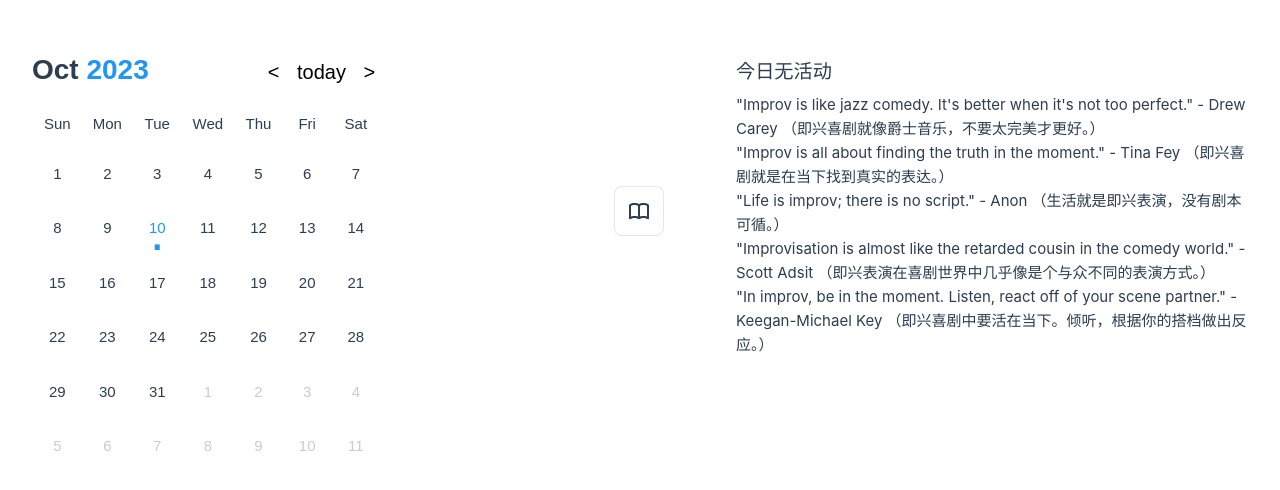
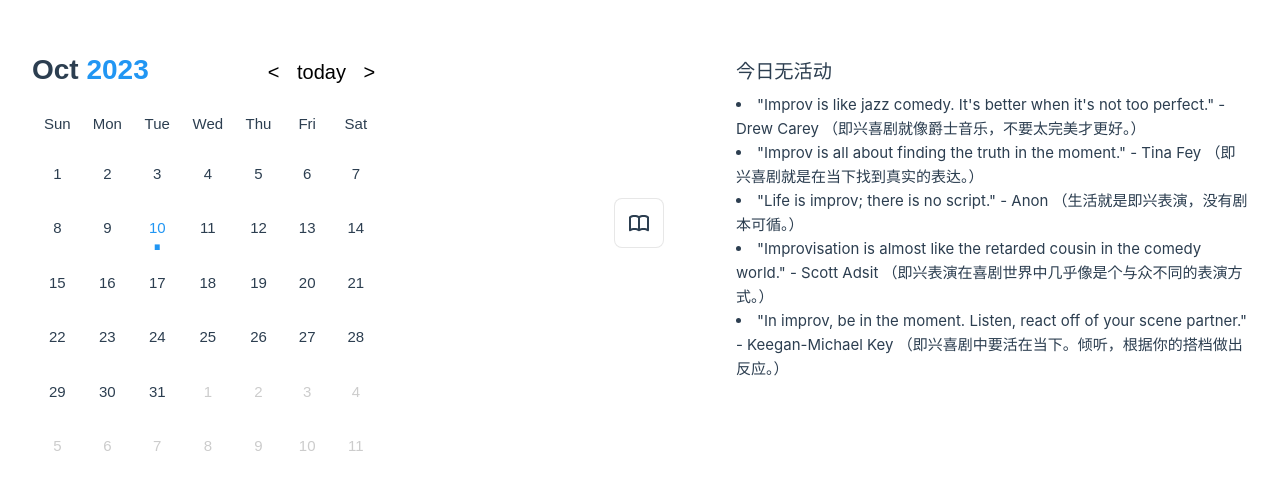
Before and after one commit to roshameow/daydream-improv, a Vue app: page /noactivity in a window 1280 px wide. Shown: the part 138-628 px from the top of the page. Built offline with nearby package versions, Linux system fonts and the light colour scheme.

Commit message:
fix activities style

```diff
--- a/index.html
+++ b/index.html
@@ -4,7 +4,7 @@
     <meta charset="UTF-8">
     <link rel="icon" href="/favicon.ico">
     <meta name="viewport" content="width=device-width, initial-scale=1.0">
-    <title>Vite App</title>
+    <title>DayDream Improv</title>
   </head>
   <body>
     <div id="app"></div>
--- a/src/components/activities/2023-10-10.vue
+++ b/src/components/activities/2023-10-10.vue
@@ -79,8 +79,10 @@ import SupportIcon from "../icons/IconSupport.vue";
           <li> 第三轮：两人试图引用，或者反驳对方观点</li>
         </ul>
           </li>
-        <li>Gibberish - Past Incident(火星语聊往事)：给出一个主题，交替用火星语和中文对话，过程中主持人会随时翻牌切换语言。
-        <br /></li>
+        <li>Gibberish - Past Incident(火星语聊往事)：两人用火星语聊天，讲述者用火星语讲述一段往事，对话者用中文将其重述给观众。
+     </li>
+        <li>Gibberish - Chinese(双语聊天)：给出一个主题，交替用火星语和中文对话，过程中主持人会随时翻牌切换语言。
+     </li>
       </ul>
 
       </p>
@@ -97,3 +99,5 @@ import SupportIcon from "../icons/IconSupport.vue";
     </ActivityItem>
   </main>
 </template>
+
+<style src="./activity_template.css"></style>
--- a/src/components/activities/2023-9-26.vue
+++ b/src/components/activities/2023-9-26.vue
@@ -9,16 +9,13 @@ import SupportIcon from "../icons/IconSupport.vue";
 
 <template>
   <main>
-
     <ActivityItem>
       <template #icon>
         <EcosystemIcon />
       </template>
       <template #heading>主题</template>
 
-      对话剧场:
-      通过一段故事为引导，在对话中对观众感兴趣的内容进行肢体表演。
-
+      对话剧场: 通过一段故事为引导，在对话中对观众感兴趣的内容进行肢体表演。
     </ActivityItem>
 
     <ActivityItem>
@@ -26,13 +23,18 @@ import SupportIcon from "../icons/IconSupport.vue";
         <CommunityIcon />
       </template>
       <template #heading>活动形式</template>
-      - 讲述和提问：一个人讲述一段故事，其余人对自己感兴趣的内容进行提问，讲述人口述更多细节，或邀请其他表演者表演这段场景<br />
-      - 即兴插入：在对话过程中即兴表演一段对话中大家感兴趣的场景<br />
-      - 三头怪：三个表演者每人只说短语，以接龙的形式完成一句人物对话，或内心独白<br />
-      - 人体雕塑：两个表演者只通过肢体动作描述场景<br />
-      - question only: 两个人只用疑问句对话<br />
-      - 儿童剧模式：表演者在表演过程中讲出人物的内心独白<br />
-
+      <ul>
+        <li>
+          讲述和提问：一个人讲述一段故事，其余人对自己感兴趣的内容进行提问，讲述人口述更多细节，或邀请其他表演者表演这段场景。
+        </li>
+        <li>即兴插入：在对话过程中即兴表演一段对话中大家感兴趣的场景。</li>
+        <li>
+          三头怪：三个表演者每人只说短语，以接龙的形式完成一句人物对话，或内心独白。
+        </li>
+        <li>人体雕塑：两个表演者只通过肢体动作描述场景。</li>
+        <li>question only: 两个人只用疑问句对话。</li>
+        <li>儿童剧模式：表演者在表演过程中讲出人物的内心独白。</li>
+      </ul>
     </ActivityItem>
 
     <ActivityItem>
@@ -45,3 +47,5 @@ import SupportIcon from "../icons/IconSupport.vue";
     </ActivityItem>
   </main>
 </template>
+
+<style src="./activity_template.css"></style>
--- a/src/components/activities/TheWelcome.vue
+++ b/src/components/activities/TheWelcome.vue
@@ -14,25 +14,38 @@ import SupportIcon from "../icons/IconSupport.vue";
         <DocumentationIcon />
       </template>
       <template #heading>今日无活动</template>
+      <!-- <ul> -->
         <p>
-        "Improv is like jazz comedy. It's better when it's not too perfect." - Drew Carey
-        （即兴喜剧就像爵士音乐，不要太完美才更好。）
+          <li>
+            "Improv is like jazz comedy. It's better when it's not too perfect." - Drew
+            Carey （即兴喜剧就像爵士音乐，不要太完美才更好。）
+          </li>
         </p>
         <p>
+          <li>
             "Improv is all about finding the truth in the moment." - Tina Fey
             （即兴喜剧就是在当下找到真实的表达。）
+          </li>
         </p>
         <p>
-        "Life is improv; there is no script." - Anon （生活就是即兴表演，没有剧本可循。）
+          <li>
+            "Life is improv; there is no script." - Anon
+            （生活就是即兴表演，没有剧本可循。）
+          </li>
         </p>
         <p>
-        "Improvisation is almost like the retarded cousin in the comedy world." - Scott
-        Adsit （即兴表演在喜剧世界中几乎像是个与众不同的表演方式。）
+          <li>
+            "Improvisation is almost like the retarded cousin in the comedy world." -
+            Scott Adsit （即兴表演在喜剧世界中几乎像是个与众不同的表演方式。）
+          </li>
         </p>
         <p>
+          <li>
             "In improv, be in the moment. Listen, react off of your scene partner." -
             Keegan-Michael Key （即兴喜剧中要活在当下。倾听，根据你的搭档做出反应。）
+          </li>
         </p>
+      <!-- </ul> -->
     </ActivityItem>
   </main>
 </template>
--- /dev/null
+++ b/src/components/activities/activity_template.css
@@ -0,0 +1,4 @@
+ul {
+    padding-left: 1em; /* 设置左内边距为0，去掉默认的缩进 */
+
+  }
--- a/src/components/activities/activity_template.vue
+++ b/src/components/activities/activity_template.vue
@@ -23,7 +23,6 @@
   flex: 1;
   margin-left: 1rem;
 }
-
 
 i {
   display: flex;
@@ -59,7 +58,7 @@ h3 {
   }
 
   .item:before {
-    content: ' ';
+    content: " ";
     border-left: 1px solid var(--color-border);
     position: absolute;
     left: 0;
@@ -68,7 +67,7 @@ h3 {
   }
 
   .item:after {
-    content: ' ';
+    content: " ";
     border-left: 1px solid var(--color-border);
     position: absolute;
     left: 0;
```
Lines whose indentation alone changed are shown as unchanged.
